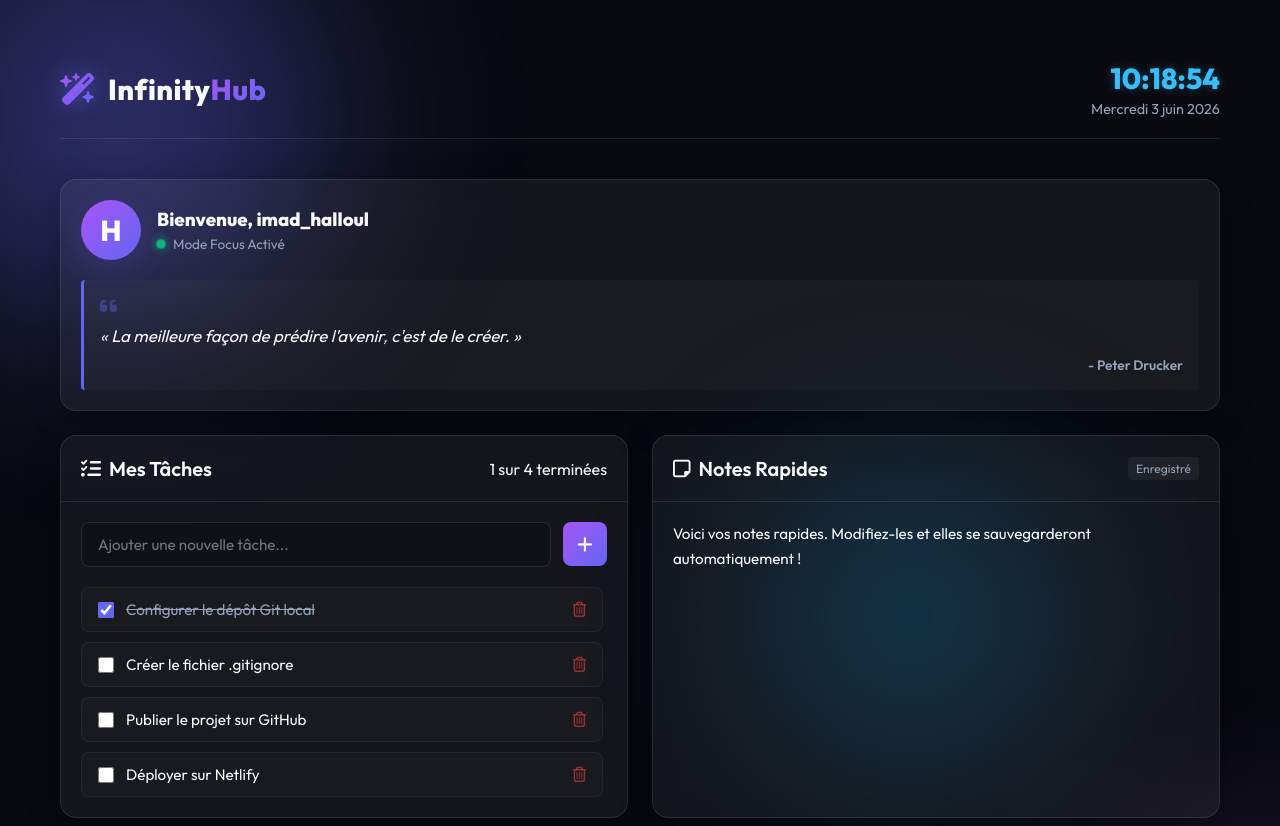
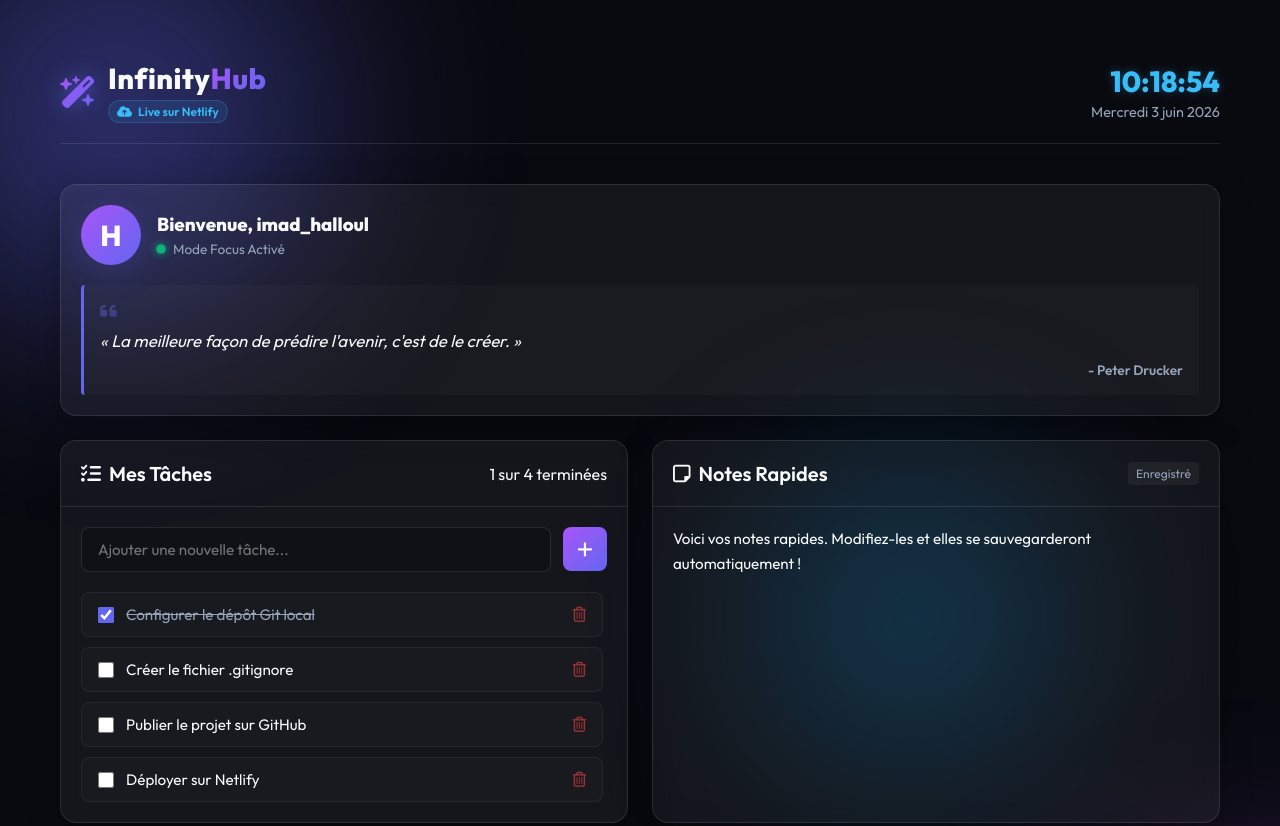
Before and after one commit to halloulimad2-coder/halloulimad-git-exercise, a plain HTML site: page index.html in a window 1280 px wide. Shown: the top 826 px of the page. Drawn offline with Linux system fonts and the light colour scheme.

Commit message:
style: add live netlify badge to header

```diff
--- a/index.html
+++ b/index.html
@@ -25,7 +25,10 @@
         <header class="dashboard-header">
             <div class="brand">
                 <i class="fa-solid fa-wand-magic-sparkles logo-icon"></i>
-                <h1>Infinity<span>Hub</span></h1>
+                <div>
+                    <h1>Infinity<span>Hub</span></h1>
+                    <span class="netlify-badge"><i class="fa-solid fa-cloud-arrow-up"></i> Live sur Netlify</span>
+                </div>
             </div>
             <div class="time-widget">
                 <div id="live-time">10:55:00</div>
--- a/style.css
+++ b/style.css
@@ -506,3 +506,17 @@ body {
     50% { filter: drop-shadow(0 0 10px rgba(99, 102, 241, 0.6)); }
     100% { filter: drop-shadow(0 0 2px rgba(99, 102, 241, 0.3)); }
 }
+
+.netlify-badge {
+    display: inline-flex;
+    align-items: center;
+    gap: 6px;
+    font-size: 0.75rem;
+    color: var(--accent-color);
+    background: rgba(56, 189, 248, 0.1);
+    padding: 3px 8px;
+    border-radius: 20px;
+    margin-top: 4px;
+    font-weight: 600;
+    border: 1px solid rgba(56, 189, 248, 0.2);
+}
```
